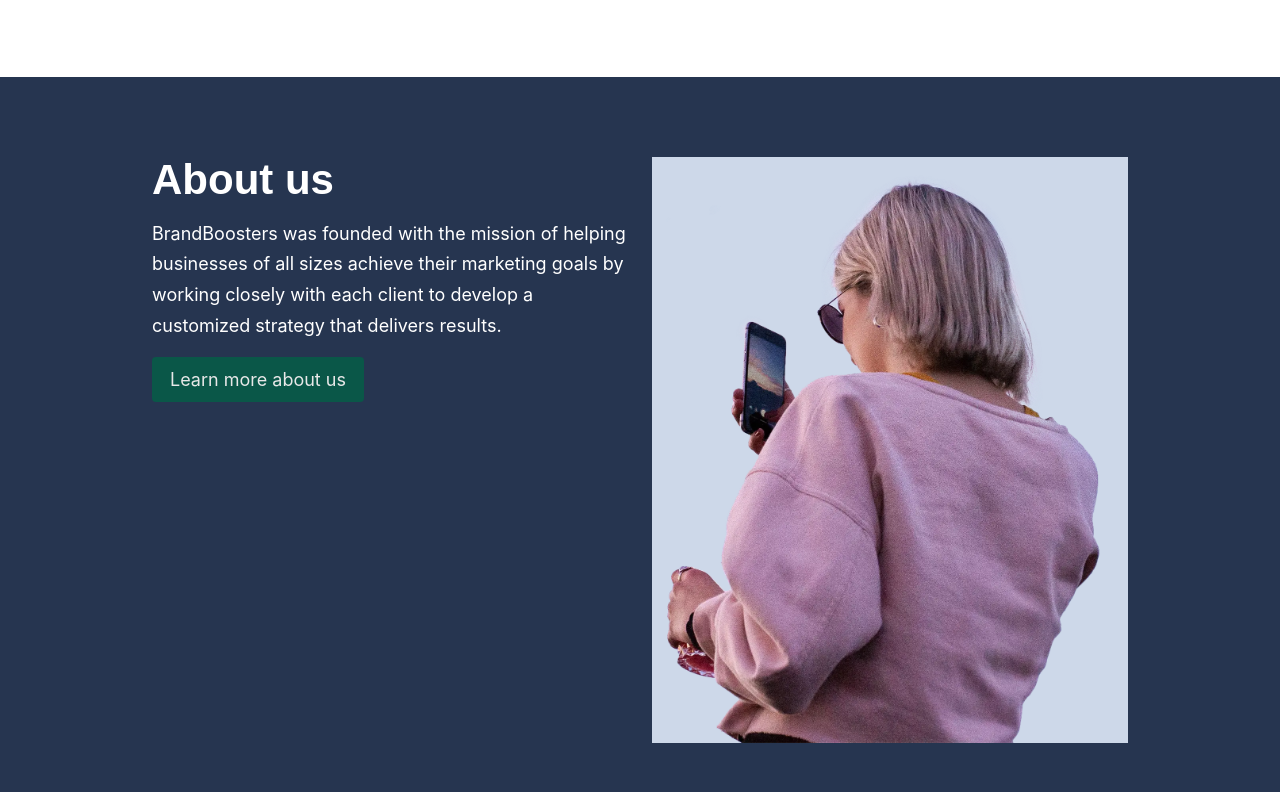
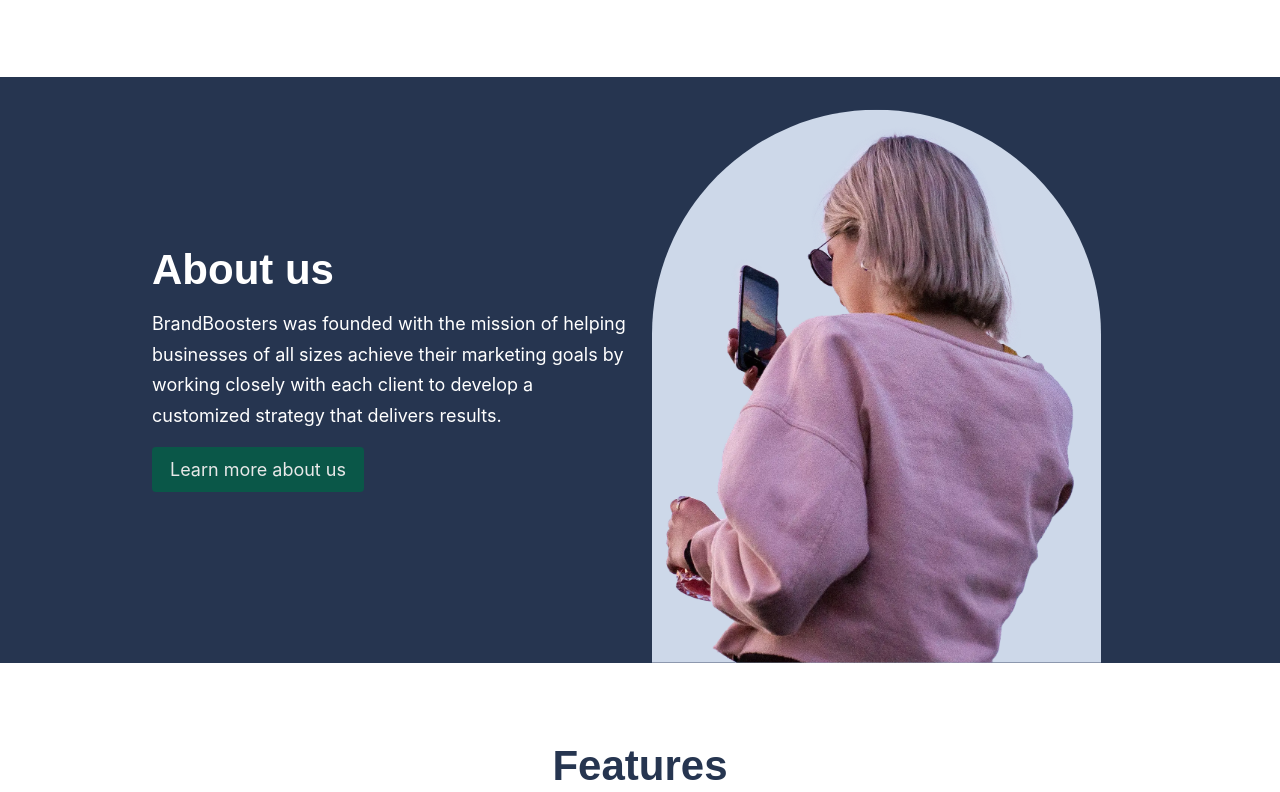
Before and after one commit to evaaaaawu/beyondcss-brandboosters-practice, a website built with Vite: page index.html in a window 1280 px wide. Shown: the part 568-1360 px from the top of the page. Built offline with nearby package versions, Linux system fonts and the light colour scheme; some packages are replaced by stand-ins of ours.

Commit message:
style: optimize about section

```diff
--- a/index.html
+++ b/index.html
@@ -54,7 +54,7 @@
 
     <section class="section bg-brand-primary-700 clr-neutral-000">
       <div class="container">
-        <div class="even-columns">
+        <div class="even-columns vertically-centered">
           <div class="flow">
             <h2 class="heading-2 clr-neutral-000">About us</h2>
             <p>BrandBoosters was founded with the mission of <strong>helping businesses of all sizes</strong> achieve
@@ -63,7 +63,7 @@
                 results</strong>.</p>
             <a href="" class="button" data-type="accent">Learn more about us</a>
           </div>
-          <div>
+          <div class="full-height-column" data-position="right" style="--space-top: 2.1rem">
             <img class="round-top bg-brand-primary-200" data-position="right" src="/images/girl-on-phone.webp" alt="">
           </div>
         </div>
--- /dev/null
+++ b/sass/utilities/_full-height-column.scss
@@ -0,0 +1,28 @@
+@use "../abstracts/" as *;
+
+.full-height-column{
+  &[data-position="right"] {
+    margin-bottom: calc($section-padding-block * -1);
+  }
+  &[data-position="left"] {
+    margin-top: calc($section-padding-block * -1);
+  }
+
+  @include mq(medium) {
+    height: calc(
+      (100% + $section-padding-block * 2)
+        - var(--space-top, 0px)
+        - var(--space-bottom, 0px)
+    );
+
+    margin-top: calc($section-padding-block * -1);
+    transform: translateY(
+      calc((var(--space-top, 0px) * 0.5) + (var(--space-bottom, 0px) * -0.5))
+    );
+  }
+
+  img {
+    object-fit: cover;
+    height: 100%;
+  }
+}
--- a/sass/utilities/_index.scss
+++ b/sass/utilities/_index.scss
@@ -7,6 +7,7 @@
 @forward "font-families";
 @forward "font-sizes";
 @forward "font-weights";
+@forward "full-height-column";
 @forward "round";
 @forward "spacing";
 @forward "text-center";
--- a/sass/utilities/_round.scss
+++ b/sass/utilities/_round.scss
@@ -2,3 +2,10 @@
   border-radius: 50%;
   aspect-ratio: 1 / 1;
 }
+
+.round-top {
+  border-radius: 100vw 100vw 0 0;
+}
+.round-bottom {
+  border-radius: 0 0 100vw 100vw;
+}
```
